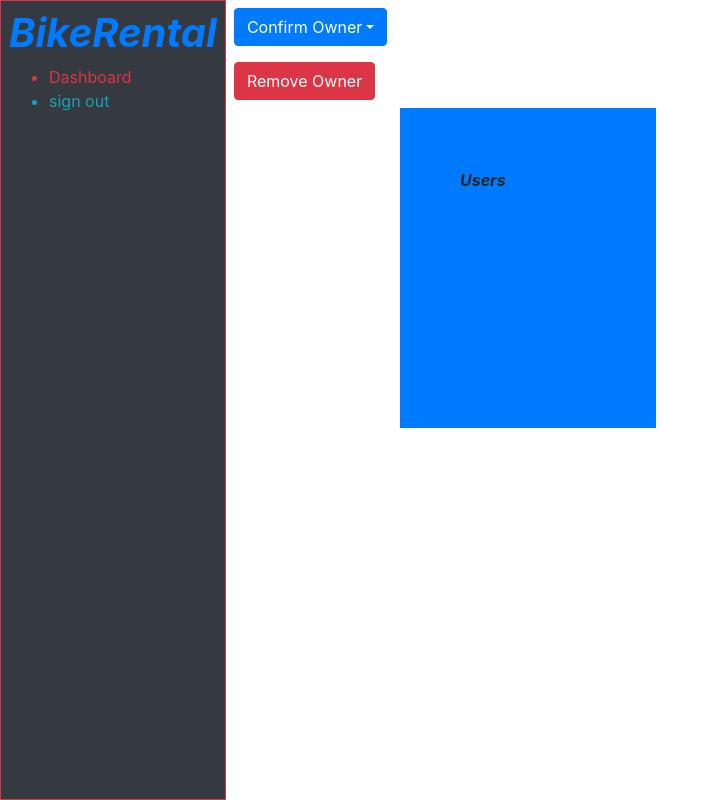
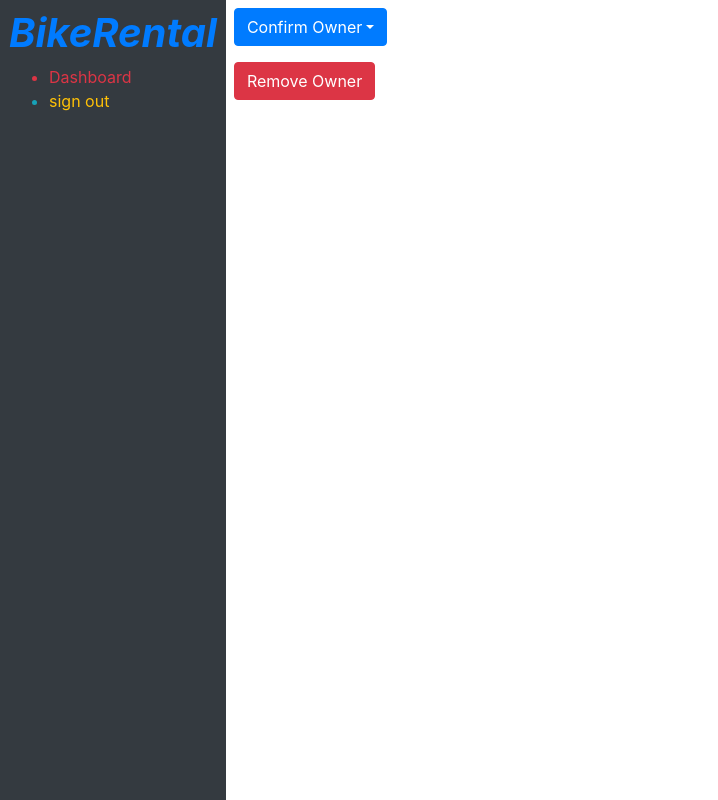
Before and after one commit to ziadashraf0/bikeRental, a React (Create React App) app: page /home in a window 1280 px wide. Shown: the whole page, without its empty margins (0-718 px from the left). Built offline with nearby package versions, Linux system fonts and the light colour scheme.

Commit message:
DashboardLink

```diff
--- a/src/component/Home.jsx
+++ b/src/component/Home.jsx
@@ -11,6 +11,14 @@ class Home extends Component {
       isRemoveDialogOpen: false
     };
   }
+  Dashboard() {
+    let path = "/home";
+    this.props.history.push(path);
+  }
+  SignOut() {
+    let path = "/login";
+    this.props.history.push(path);
+  }
 
   openConfirmDialog = () => this.setState({ isConfirmDialogOpen: true });
   openRemoveDialog = () => this.setState({ isRemoveDialogOpen: true });
@@ -21,7 +29,7 @@ class Home extends Component {
   render() {
     return (
       <div className="homeContainer">
-        <div className="bar bg-dark border border-danger float-left p-2">
+        <div className="bar bg-dark border border-dark float-left p-2">
           <span>
             <h1 className="font-italic font-weight-bold text-primary">
               BikeRental
@@ -29,8 +37,24 @@ class Home extends Component {
           </span>
 
           <ul>
-            <li className=" text-danger">Dashboard</li>
-            <li className=" text-info">sign out</li>
+            <li className=" text-danger">
+              <a
+                className="text-danger"
+                onClick={() => this.Dashboard()}
+                href=""
+              >
+                Dashboard
+              </a>
+            </li>
+            <li className=" text-info">
+              <a
+                className="text-warning"
+                onClick={() => this.SignOut()}
+                href=""
+              >
+                sign out
+              </a>
+            </li>
           </ul>
         </div>
         <div className="handle">
@@ -92,9 +116,9 @@ class Home extends Component {
             </button>
           </dialog>
         )}
-        <div className="users bg-primary ">
+        {/* <div className="users bg-primary ">
           <span className="usersText font-italic font-weight-bold">Users</span>
-        </div>
+        </div> */}
       </div>
     );
   }
```
